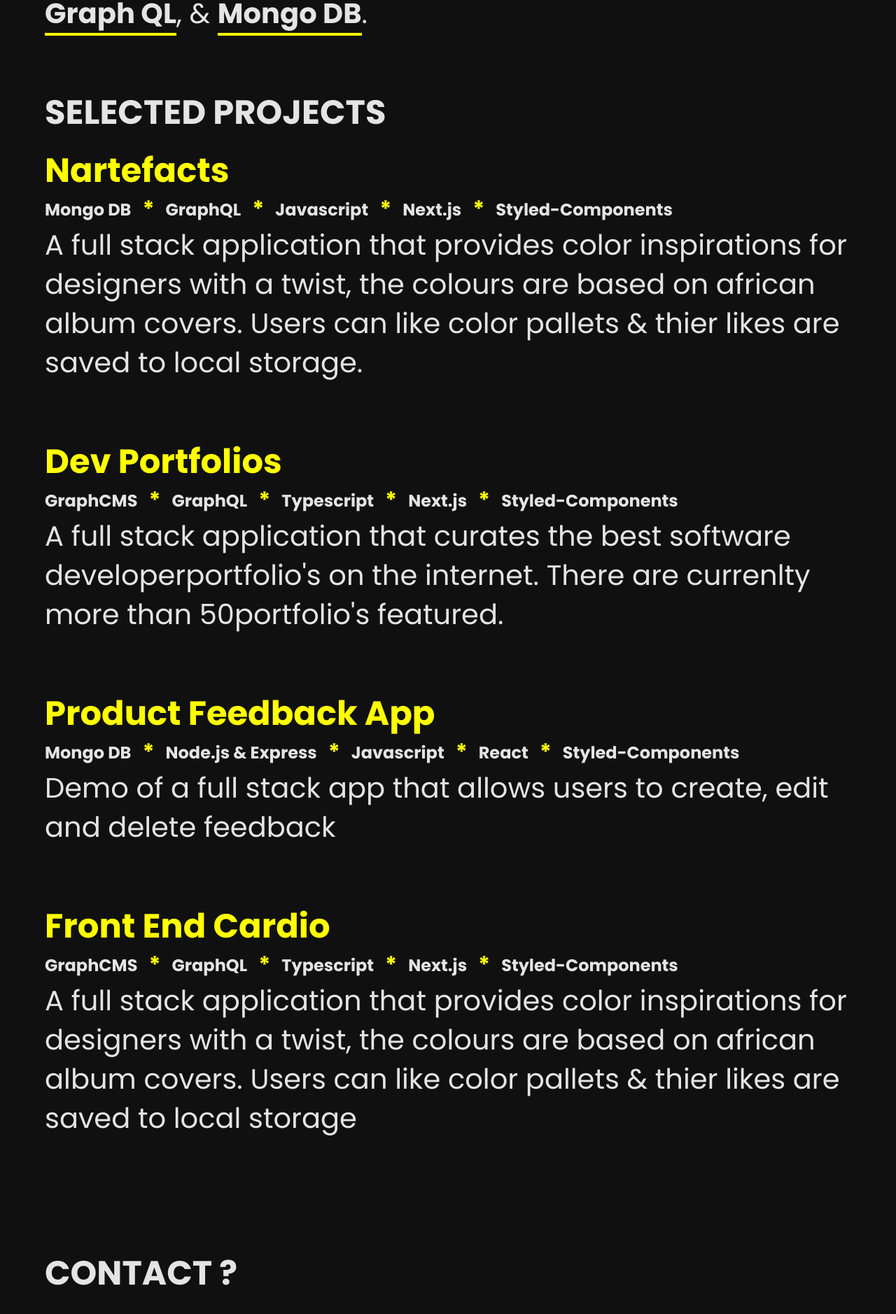
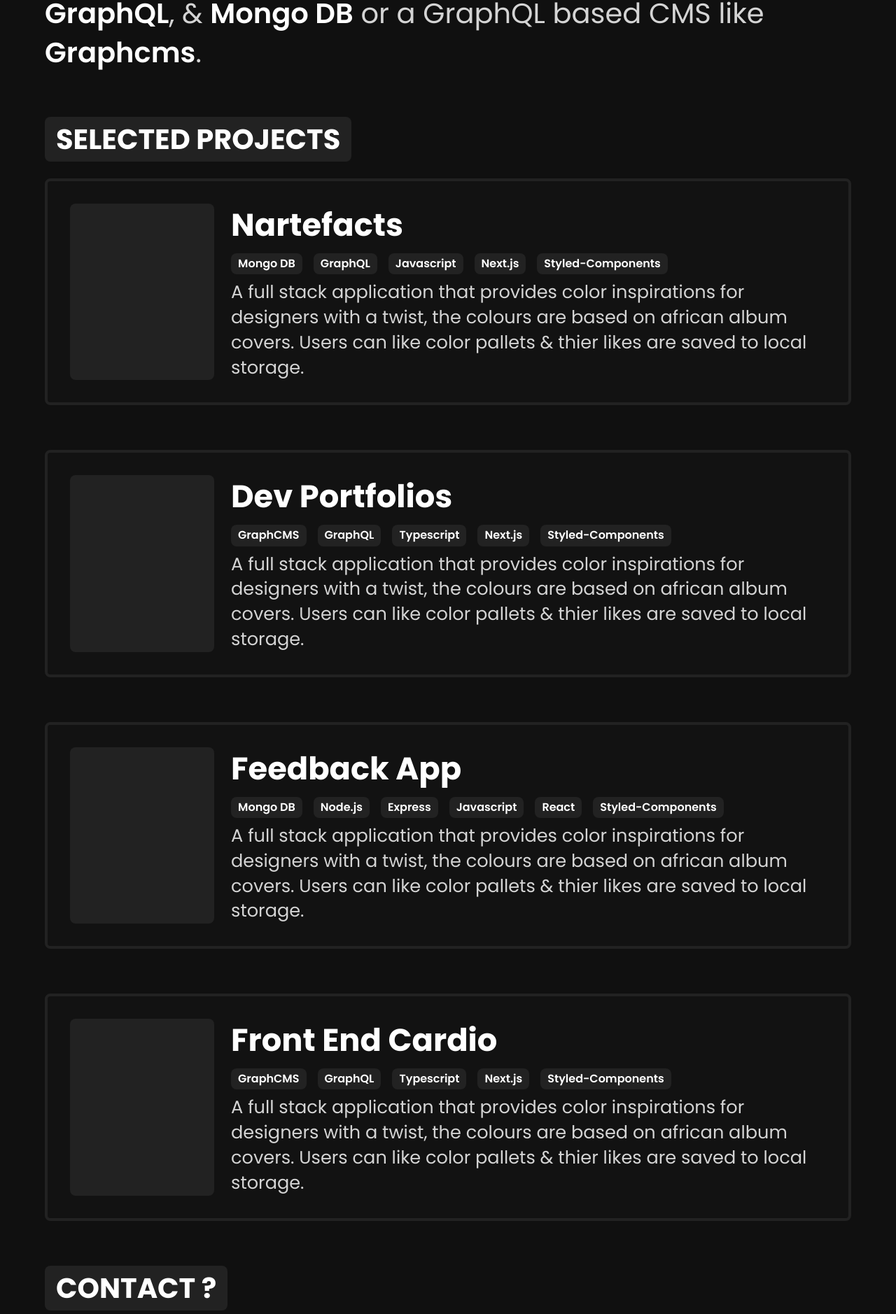
Before and after one commit to KXLAA/portfolio, a Next.js app: page / in a window 1280 px wide. Shown: the part 753-2631 px from the top of the page at 70% size. Built offline with nearby package versions, Linux system fonts and the light colour scheme.

Commit message:
style(global): remove yellow accents

```diff
--- a/components/common/Button.tsx
+++ b/components/common/Button.tsx
@@ -31,3 +31,17 @@
     filter: saturate(60%);
   }
 `;
+
+export const Tag = styled.div`
+  display: flex;
+  padding: 4px 10px;
+  border-radius: 8px;
+  width: fit-content;
+  align-items: center;
+  justify-content: center;
+  transition: all 0.3s ease;
+  font-weight: 600;
+  font-size: 16px;
+  color: #ffffff;
+  background: #222222;
+`;
--- a/components/common/Container.tsx
+++ b/components/common/Container.tsx
@@ -5,23 +5,11 @@
   @media ${device.desktop} {
     font-weight: 400;
     font-size: 4rem;
-    padding-bottom: 5rem;
-
-    h1 {
-      font-size: 3rem;
-      padding-bottom: 1rem;
-    }
   }
 
   @media ${device.laptop} {
     font-weight: 400;
     font-size: 2.5rem;
-    padding-bottom: 5rem;
-
-    h1 {
-      font-size: 3rem;
-      padding-bottom: 1rem;
-    }
   }
 `;
 
--- a/components/common/Layout.tsx
+++ b/components/common/Layout.tsx
@@ -6,6 +6,9 @@
   padding: 4rem;
   padding-top: 7rem;
   padding-bottom: 7rem;
+  display: flex;
+  flex-direction: column;
+  gap: 4rem;
 `;
 
 const Layout = ({ children }: React.PropsWithChildren<Record<never, any>>) => {
--- a/components/home/About.tsx
+++ b/components/home/About.tsx
@@ -2,36 +2,19 @@
 import styled from 'styled-components';
 import Box from 'components/common/Container';
 
-const Brutalist = styled.a`
-  background-color: yellow;
-  color: #101010;
-  padding: 4px;
-  font-weight: 700;
+const Cv = styled.a`
+  font-weight: 600;
   transition: all 0.3s ease;
-
-  &:hover {
-    background-color: #39ff14;
-  }
-`;
-
-const Cv = styled.a`
-  border-bottom: solid 4px yellow;
-  font-weight: 700;
+  color: #ffffff;
 `;
 
 const About = () => {
   return (
     <Box>
       <p>
-        Hello, {`I'm`} Kola. A Front-End Developer based in Lagos, Nigeria. I
-        love
-        {` `}
-        <Brutalist href="https://brutalistwebsites.com/" target="_blank">
-          brutalist
-        </Brutalist>
-        {` `}
-        design and, I am passionate about creating accessible pixel-perfect user
-        interfaces that scale. You can check out my CV <Cv href="/">here</Cv>.
+        Hello, {`I'm`} Kola. A Front-End Developer based in Lagos, Nigeria. I am
+        passionate about creating accessible pixel-perfect user interfaces that
+        scale. You can check out my CV <Cv href="/">here</Cv>.
       </p>
     </Box>
   );
--- a/components/home/Contact.tsx
+++ b/components/home/Contact.tsx
@@ -6,22 +6,30 @@
   display: flex;
   flex-direction: column;
   gap: 1rem;
+`;
 
-  h1 {
-    padding: 0;
-  }
+const Heading = styled.h1`
+  margin-bottom: 1.5rem;
+  font-size: 2.5rem;
+  color: #ffff;
+  padding: 4px 16px;
+  border-radius: 8px;
+  background-color: #222222;
+  width: fit-content;
 `;
 
 const Link = styled.a``;
 
 const Contact = () => {
   return (
-    <Container>
-      <h1>CONTACT ?</h1>
-      <Link>Email</Link>
-      <Link>Twitter</Link>
-      <Link>Github</Link>
-    </Container>
+    <div>
+      <Heading>CONTACT ?</Heading>
+      <Container>
+        <Link>Email</Link>
+        <Link>Twitter</Link>
+        <Link>Github</Link>
+      </Container>
+    </div>
   );
 };
 
--- a/components/home/Projects.tsx
+++ b/components/home/Projects.tsx
@@ -2,13 +2,40 @@
 import styled from 'styled-components';
 import Box from 'components/common/Container';
 import device from '../common/MediaQueries';
+import { Tag } from 'components/common/Button';
+
+const Container = styled(Box)`
+  gap: 4rem;
+  display: flex;
+  flex-direction: column;
+`;
+
+const Heading = styled.h1`
+  margin-bottom: 1.5rem;
+  font-size: 2.5rem;
+  color: #ffff;
+  padding: 4px 16px;
+  border-radius: 8px;
+  background-color: #222222;
+  width: fit-content;
+`;
 
 const Project = styled.div`
   padding-bottom: 5rem;
+  background: #121212;
+  border-radius: 8px;
+  padding: 2rem;
+  border: solid #222222 4px;
+  display: flex;
+  gap: 24px;
+
+  p {
+    font-size: 1.6rem;
+  }
 
   @media ${device.desktop} {
     a {
-      color: yellow;
+      color: white;
       font-size: 4rem;
       font-weight: 700;
     }
@@ -16,9 +43,11 @@
 
   @media ${device.laptop} {
     a {
-      color: yellow;
-      font-size: 3rem;
+      display: block;
+      color: white;
+      font-size: 2.8rem;
       font-weight: 700;
+      width: fit-content;
     }
   }
 `;
@@ -32,7 +61,7 @@
 
   @media ${device.desktop} {
     p {
-      font-size: 2rem;
+      font-size: 10px;
       display: flex;
       gap: 8px;
     }
@@ -40,54 +69,71 @@
 
   @media ${device.laptop} {
     p {
-      font-size: 1.5rem;
+      font-size: 16px;
       display: flex;
       gap: 8px;
     }
   }
 `;
 
-const Divider = styled.span`
-  font-weight: 700;
-  color: yellow;
+const Description = styled.div`
+  display: flex;
+  flex-direction: column;
+  gap: 0.5rem;
+`;
 
-  @media ${device.desktop} {
-    font-size: 3rem;
-  }
+const Img = styled.img`
+  border-radius: 8px;
+  width: 250px;
+  aspect-ratio: 1/1;
+`;
 
-  @media ${device.laptop} {
-    font-size: 2rem;
-  }
+const PlaceHolder = styled.div`
+  border-radius: 8px;
+  width: 600px;
+  aspect-ratio: 1/1;
+  background-color: #222222;
 `;
 
 const Projects = () => {
   return (
-    <Box>
-      <h1>SELECTED PROJECTS</h1>
+    <div>
+      <Heading>SELECTED PROJECTS</Heading>
 
+      <Container>
         <Project>
-        <a href="https://www.nartefacts.com/" target="_blank" rel="noreferrer">
+          <PlaceHolder />
+
+          <Description>
+            <a
+              href="https://www.nartefacts.com/"
+              target="_blank"
+              rel="noreferrer"
+            >
               Nartefacts
             </a>
+
             <Tech>
-          <p>Mongo DB</p>
-          <Divider>*</Divider>
-          <p>GraphQL</p>
-          <Divider>*</Divider>
-          <p>Javascript</p>
-          <Divider>*</Divider>
-          <p>Next.js</p>
-          <Divider>*</Divider>
-          <p>Styled-Components</p>
+              <Tag>Mongo DB</Tag>
+              <Tag>GraphQL</Tag>
+              <Tag>Javascript</Tag>
+              <Tag>Next.js</Tag>
+              <Tag>Styled-Components</Tag>
             </Tech>
+
             <p>
               A full stack application that provides color inspirations for
-          designers with a twist, the colours are based on african album covers.
-          Users can like color pallets & thier likes are saved to local storage.
+              designers with a twist, the colours are based on african album
+              covers. Users can like color pallets & thier likes are saved to
+              local storage.
             </p>
+          </Description>
         </Project>
 
         <Project>
+          <PlaceHolder />
+
+          <Description>
             <a
               href="https://www.devportfolios.dev/"
               target="_blank"
@@ -95,50 +141,69 @@
             >
               Dev Portfolios
             </a>
+
             <Tech>
-          <p>GraphCMS</p>
-          <Divider>*</Divider>
-          <p>GraphQL</p>
-          <Divider>*</Divider>
-          <p>Typescript</p>
-          <Divider>*</Divider>
-          <p>Next.js</p>
-          <Divider>*</Divider>
-          <p>Styled-Components</p>
+              <Tag>GraphCMS</Tag>
+              <Tag>GraphQL</Tag>
+              <Tag>Typescript</Tag>
+              <Tag>Next.js</Tag>
+              <Tag>Styled-Components</Tag>
             </Tech>
+
             <p>
+              A full stack application that provides color inspirations for
+              designers with a twist, the colours are based on african album
+              covers. Users can like color pallets & thier likes are saved to
+              local storage.
+            </p>
+
+            {/* <p>
               A full stack application that curates the best software developer
               {`portfolio's`} on the internet. There are currenlty more than 50
               {`portfolio's`} featured.
-        </p>
+            </p> */}
+          </Description>
         </Project>
 
         <Project>
+          <PlaceHolder />
+
+          <Description>
             <a
               href="https://product-feedback-fem.herokuapp.com/"
               target="_blank"
               rel="noreferrer"
             >
-          Product Feedback App
+              Feedback App
             </a>
+
             <Tech>
-          <p>Mongo DB</p>
-          <Divider>*</Divider>
-          <p>Node.js & Express</p>
-          <Divider>*</Divider>
-          <p>Javascript</p>
-          <Divider>*</Divider>
-          <p>React</p>
-          <Divider>*</Divider>
-          <p>Styled-Components</p>
+              <Tag>Mongo DB</Tag>
+              <Tag>Node.js</Tag>
+              <Tag>Express</Tag>
+              <Tag>Javascript</Tag>
+              <Tag>React</Tag>
+              <Tag>Styled-Components</Tag>
             </Tech>
+
             <p>
-          Demo of a full stack app that allows users to create, edit and delete
-          feedback
+              A full stack application that provides color inspirations for
+              designers with a twist, the colours are based on african album
+              covers. Users can like color pallets & thier likes are saved to
+              local storage.
             </p>
+
+            {/* <p>
+              Demo of a full stack app that allows users to create, edit and
+              delete feedback
+            </p> */}
+          </Description>
         </Project>
 
         <Project>
+          <PlaceHolder />
+
+          <Description>
             <a
               href="https://product-feedback-fem.herokuapp.com/"
               target="_blank"
@@ -146,24 +211,30 @@
             >
               Front End Cardio
             </a>
+
             <Tech>
-          <p>GraphCMS</p>
-          <Divider>*</Divider>
-          <p>GraphQL</p>
-          <Divider>*</Divider>
-          <p>Typescript</p>
-          <Divider>*</Divider>
-          <p>Next.js</p>
-          <Divider>*</Divider>
-          <p>Styled-Components</p>
+              <Tag>GraphCMS</Tag>
+              <Tag>GraphQL</Tag>
+              <Tag>Typescript</Tag>
+              <Tag>Next.js</Tag>
+              <Tag>Styled-Components</Tag>
             </Tech>
+
             <p>
               A full stack application that provides color inspirations for
-          designers with a twist, the colours are based on african album covers.
-          Users can like color pallets & thier likes are saved to local storage
+              designers with a twist, the colours are based on african album
+              covers. Users can like color pallets & thier likes are saved to
+              local storage.
             </p>
+
+            {/* <p>
+              Demo of a full stack app that allows users to create, edit and
+              delete feedback
+            </p> */}
+          </Description>
         </Project>
-    </Box>
+      </Container>
+    </div>
   );
 };
 
--- a/components/home/TechStack.tsx
+++ b/components/home/TechStack.tsx
@@ -3,23 +3,18 @@
 import Box from 'components/common/Container';
 
 const Bold = styled.span`
-  border-bottom: solid 4px yellow;
-  font-weight: 700;
+  font-weight: 600;
   transition: all 0.3s ease;
-
-  &:hover {
-    border-color: #39ff14;
-  }
+  color: #ffffff;
 `;
 
-const Frontend = styled.p`
-  padding-bottom: 3rem;
-`;
+const Frontend = styled.p``;
 
 const Backend = styled.p``;
 
 const Techstack = () => {
   return (
+    <>
       <Box>
         <Frontend>
           I mainly work within the React ecosystem, but im eager to learn any
@@ -27,12 +22,17 @@
           <Bold>JavaScript</Bold>, <Bold>TypeScript</Bold>, <Bold>Next.js</Bold>
           {` `}& <Bold>Styled-Components</Bold>.{` `}
         </Frontend>
+      </Box>
+
+      <Box>
         <Backend>
           When my project needs a backend i use <Bold>Node js</Bold>,{` `}
-        <Bold>Express</Bold>, <Bold>Graph QL</Bold>, & <Bold>Mongo DB</Bold>.
+          <Bold>Express</Bold>, <Bold>GraphQL</Bold>, & <Bold>Mongo DB</Bold>
           {` `}
+          or a GraphQL based CMS like <Bold>Graphcms</Bold>.
         </Backend>
       </Box>
+    </>
   );
 };
 
--- a/src/pages/_app.tsx
+++ b/src/pages/_app.tsx
@@ -18,7 +18,7 @@
     font-family: 'Poppins', sans-serif;
     -webkit-font-smoothing: antialiased;
     background-color: #101010;
-    color: #e4e4e4;
+    color: #d4d4d4;
 
   }
   img, picture, video, canvas, svg {
--- a/src/pages/index.tsx
+++ b/src/pages/index.tsx
@@ -9,7 +9,7 @@
   return (
     <>
       <Head>
-        <title>Kola</title>
+        <title>Kola | Front-E nd Developer</title>
         <meta
           name="description"
           content="TypeScript starter for Next.js that includes all you need to build amazing apps"
```
Also changed, not shown: public/card-img.jpg (added), public/sidecard.jpg (added). Lines whose indentation alone changed are shown as unchanged.
